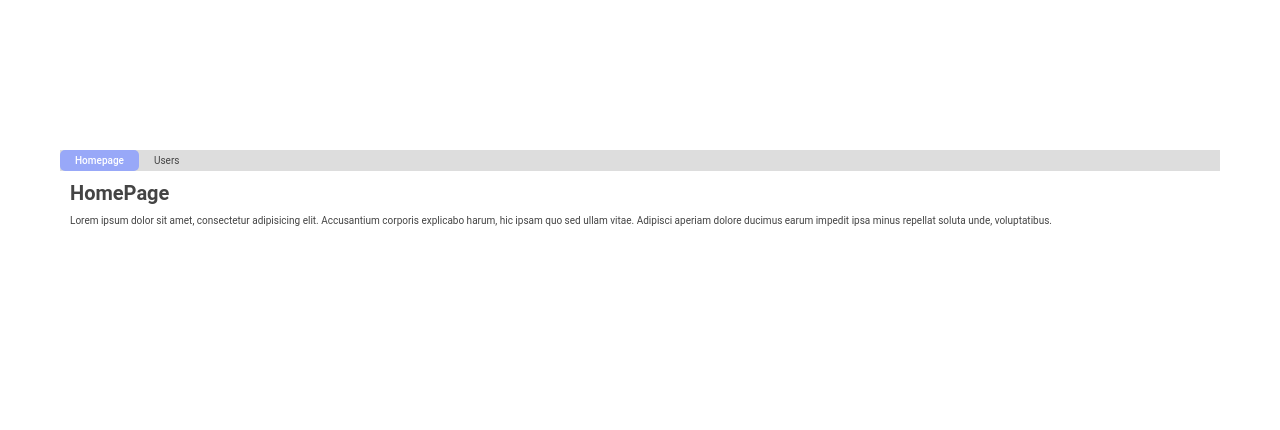
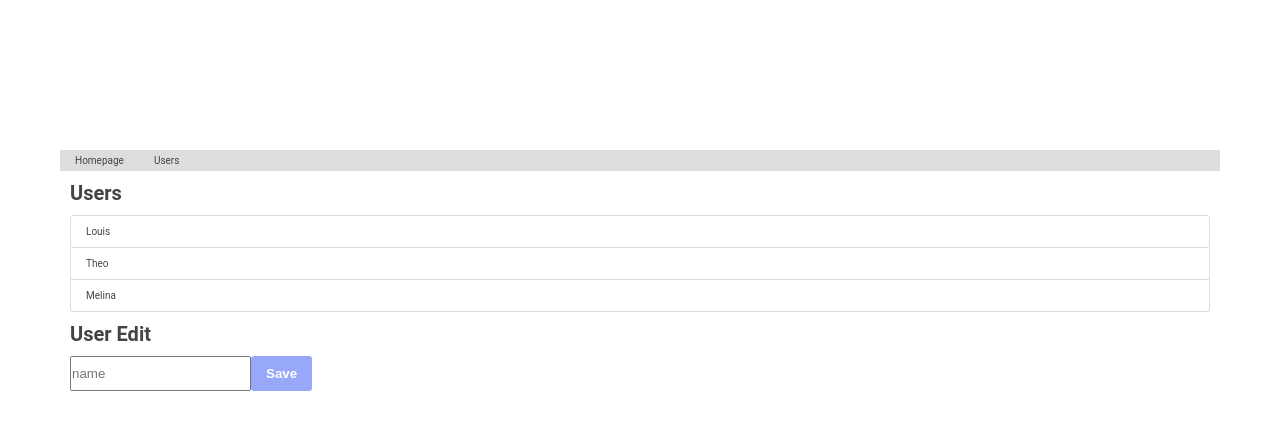
Before and after one commit to Felipebarcon/dyma-angular-formation, an Angular app in the folder routing/: page /users/1/edit in a window 1280 px wide. Before the commit this address led to /. Shown: the top 430 px of the page. Built offline with nearby package versions, Linux system fonts and the light colour scheme.

Commit message:
can deactivate guard

```diff
--- a/routing/src/app/app-routing.module.ts
+++ b/routing/src/app/app-routing.module.ts
@@ -5,6 +5,7 @@ import { HomepageComponent } from './homepage/homepage.component';
 import { UsersComponent } from './users/users.component';
 import { UserComponent } from './user/user.component';
 import { AuthGuard } from './auth.guard';
+import { UserEditComponent } from './user-edit/user-edit.component';
 
 export const APP_ROUTES: Routes = [
   {
@@ -17,6 +18,11 @@ export const APP_ROUTES: Routes = [
     canActivateChild: [AuthGuard],
     component: UsersComponent,
     children: [
+      {
+        path: ':id/edit',
+        canDeactivate: [AuthGuard],
+        component: UserEditComponent,
+      },
       {
         path: ':id',
         component: UserComponent,
--- a/routing/src/app/app.module.ts
+++ b/routing/src/app/app.module.ts
@@ -7,6 +7,7 @@ import { UsersComponent } from './users/users.component';
 import { UserComponent } from './user/user.component';
 import { NotFoundComponent } from './not-found/not-found.component';
 import { AppRoutingModule } from './app-routing.module';
+import { UserEditComponent } from './user-edit/user-edit.component';
 
 @NgModule({
   declarations: [
@@ -15,6 +16,7 @@ import { AppRoutingModule } from './app-routing.module';
     UsersComponent,
     UserComponent,
     NotFoundComponent,
+    UserEditComponent,
   ],
   imports: [BrowserModule, AppRoutingModule],
   providers: [],
--- a/routing/src/app/auth.guard.ts
+++ b/routing/src/app/auth.guard.ts
@@ -2,14 +2,18 @@ import {
   ActivatedRouteSnapshot,
   CanActivate,
   CanActivateChild,
+  CanDeactivate,
   RouterStateSnapshot,
 } from '@angular/router';
 import { Injectable } from '@angular/core';
+import { UserEditComponent } from './user-edit/user-edit.component';
 
 @Injectable({
   providedIn: 'root',
 })
-export class AuthGuard implements CanActivate, CanActivateChild {
+export class AuthGuard
+  implements CanActivate, CanActivateChild, CanDeactivate<UserEditComponent>
+{
   constructor() {}
 
   canActivate(
@@ -25,6 +29,14 @@ export class AuthGuard implements CanActivate, CanActivateChild {
     childRoute: ActivatedRouteSnapshot,
     state: RouterStateSnapshot
   ): boolean {
-    return false;
+    return true;
+  }
+
+  canDeactivate(
+    component: UserEditComponent,
+    childRoute: ActivatedRouteSnapshot,
+    state: RouterStateSnapshot
+  ): boolean {
+    return component.canDeactivate();
   }
 }
--- /dev/null
+++ b/routing/src/app/user-edit/user-edit.component.html
@@ -0,0 +1,12 @@
+<h1 class="m-10">User Edit</h1>
+<div class="m-10 d-flex flex-row">
+  <input
+    placeholder="name"
+    type="text"
+  >
+  <button
+    (click)="save = true"
+    class="btn btn-primary"
+  >Save
+  </button>
+</div>
--- /dev/null
+++ b/routing/src/app/user-edit/user-edit.component.ts
@@ -0,0 +1,22 @@
+import { Component, OnInit } from '@angular/core';
+
+@Component({
+  selector: 'app-user-edit',
+  templateUrl: './user-edit.component.html',
+  styleUrls: ['./user-edit.component.scss'],
+})
+export class UserEditComponent implements OnInit {
+  public save: boolean = false;
+
+  constructor() {}
+
+  canDeactivate(): boolean {
+    if (this.save) {
+      return true;
+    } else {
+      return confirm('Are you sure you want to leave the page?');
+    }
+  }
+
+  ngOnInit(): void {}
+}
--- a/routing/src/app/user/user.component.html
+++ b/routing/src/app/user/user.component.html
@@ -3,4 +3,11 @@
   <li>id: {{ id }}</li>
   <li>name: {{ name }}</li>
   <li>details: {{ details }}</li>
+  <li>
+    <button
+      class="btn btn-primary"
+      routerLink="edit"
+    >Edit
+    </button>
+  </li>
 </ul>
```
Also changed, not shown: routing/src/app/user-edit/user-edit.component.scss (added), 1 other file (tests, documents, lock files or other folders).
